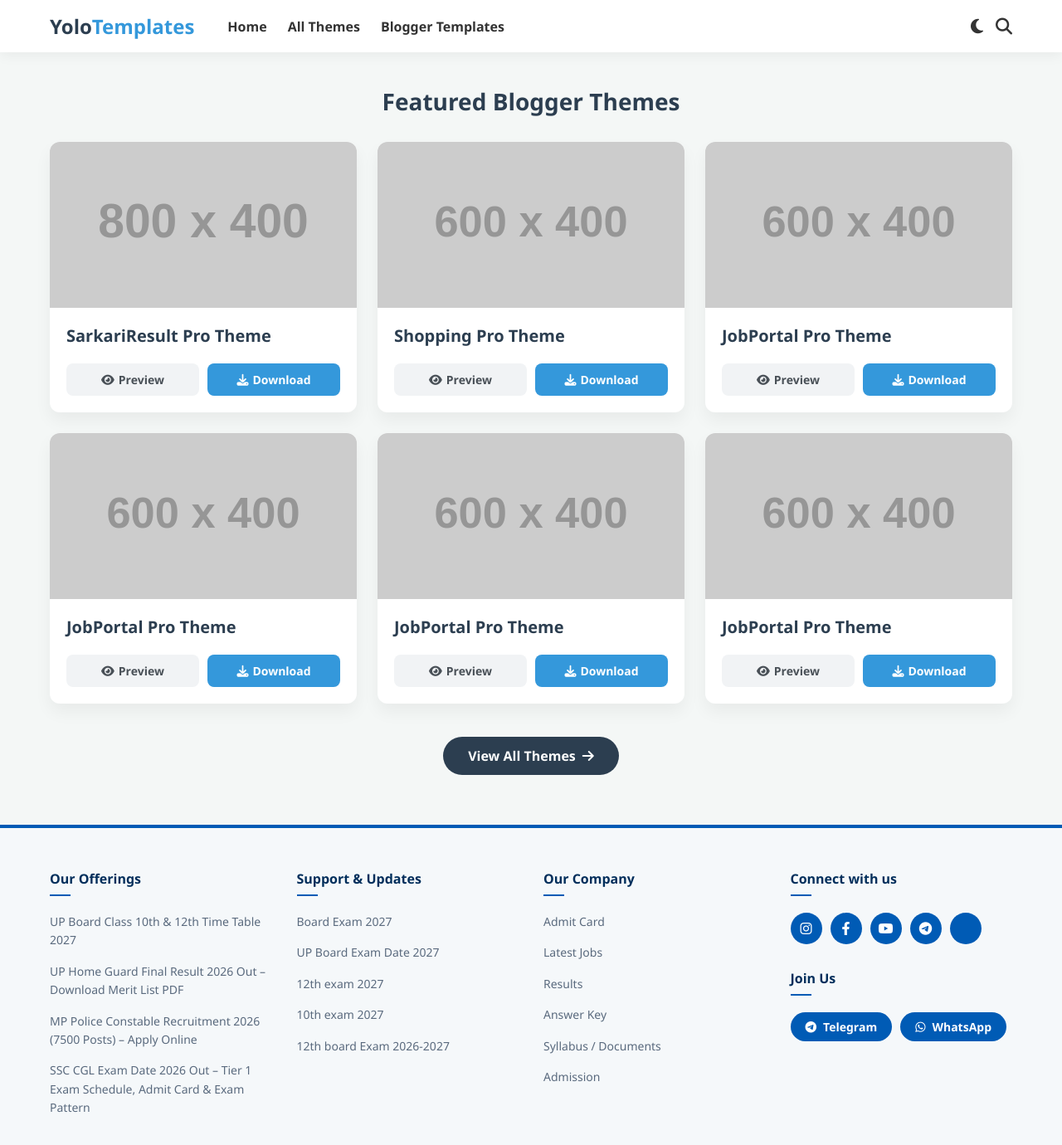
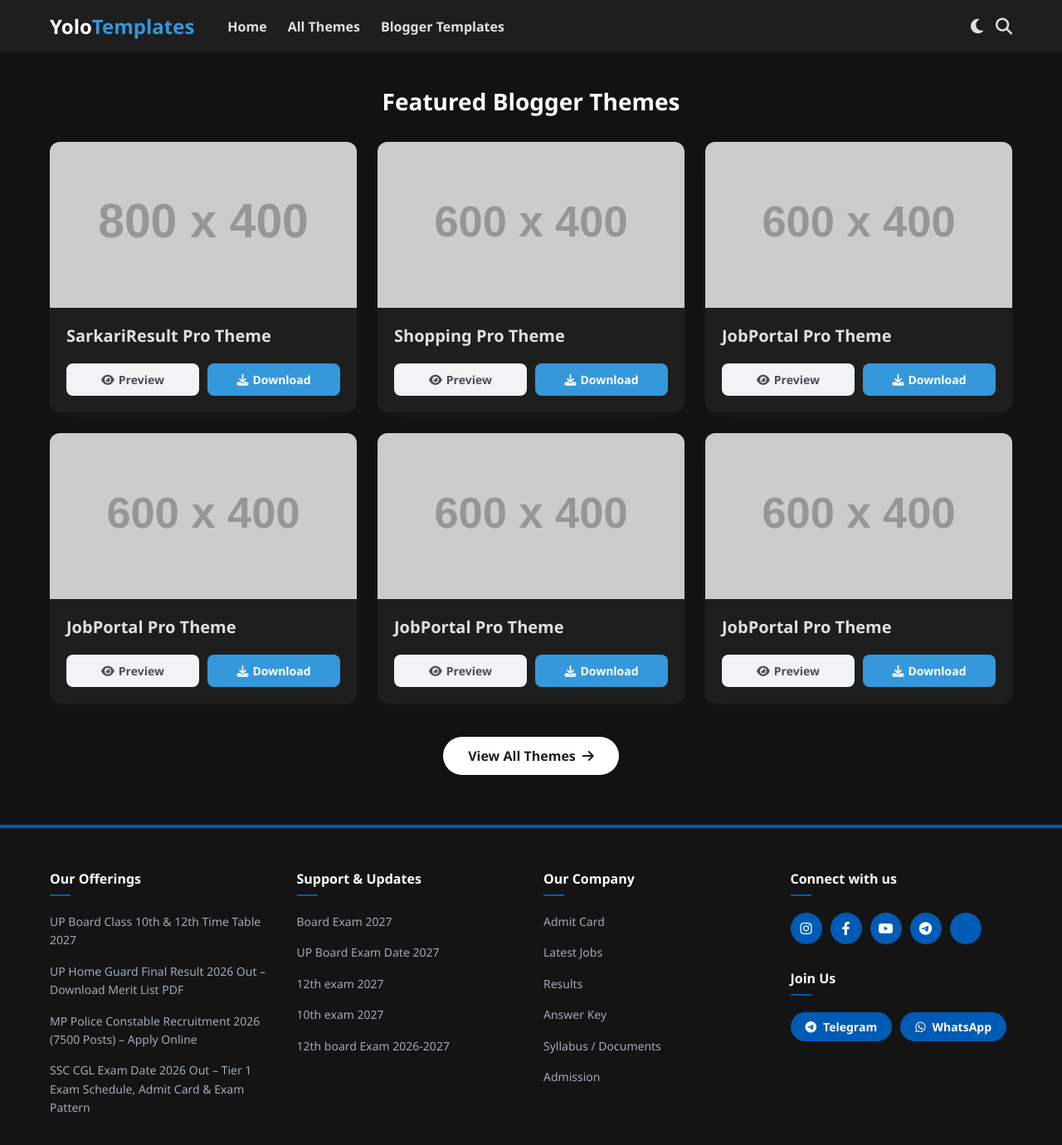
Before and after one commit to yolotemplates/yolotemplates.github.io, a Jekyll site: the page built from index.html, in a window 1280 px wide and 1400 px high. Shown: the top 1380 px of the window at 83% size. Built offline with Jekyll 4.4.1, drawn with Linux system fonts in a browser that asks for light colours.

Commit message:
Update default.html

```diff
--- a/_layouts/default.html
+++ b/_layouts/default.html
@@ -6,39 +6,13 @@
     <title>{{ site.name }} - {{ page.title }}</title>
     <link rel="stylesheet" href="https://cdnjs.cloudflare.com/ajax/libs/font-awesome/6.4.0/css/all.min.css">
     <style>
-        /* --- CSS Variables --- */
-        :root {
-            --bg-color: #f4f7f6;
-            --text-color: #333333;
-            --nav-bg: #ffffff;
-            --nav-shadow: rgba(0,0,0,0.05);
-            --logo-color: #2c3e50;
-            --primary-color: #3498db;
-            --card-bg: #ffffff;
-            --border-color: #eeeeee;
-            --card-text: #2c3e50;
-            --post-bg: #ffffff;
-        }
-
-        body.dark-mode {
-            --bg-color: #121212;
-            --text-color: #e0e0e0;
-            --nav-bg: #1e1e1e;
-            --nav-shadow: rgba(255,255,255,0.02);
-            --logo-color: #ffffff;
-            --card-bg: #1e1e1e;
-            --border-color: #333333;
-            --card-text: #e0e0e0;
-            --post-bg: #1e1e1e;
-        }
-
     * { margin: 0; padding: 0; box-sizing: border-box; font-family: 'Segoe UI', Tahoma, Geneva, Verdana, sans-serif; }
-        body { background-color: var(--bg-color); color: var(--text-color); transition: background-color 0.3s, color 0.3s; }
+        body { background-color: #121212; color: #e0e0e0; transition: background-color 0.3s, color 0.3s; }
 
         /* --- Navbar --- */
         .navbar {
-            background: var(--nav-bg);
-            box-shadow: 0 4px 15px var(--nav-shadow);
+            background: #1e1e1e;
+            box-shadow: 0 4px 15px rgba(255,255,255,0.02);
             position: sticky;
             top: 0;
             z-index: 1000;
@@ -48,53 +22,53 @@
 
         .nav-left { display: flex; align-items: center; gap: 40px; }
         .logo-group { display: flex; align-items: center; gap: 15px; }
-        .hamburger { display: none; background: none; border: none; font-size: 24px; color: var(--text-color); cursor: pointer; }
-        .logo { font-size: 24px; font-weight: 700; color: var(--logo-color); text-decoration: none; }
-        .logo span { color: var(--primary-color); }
+        .hamburger { display: none; background: none; border: none; font-size: 24px; color: #e0e0e0; cursor: pointer; }
+        .logo { font-size: 24px; font-weight: 700; color: #ffffff; text-decoration: none; }
+        .logo span { color: #3498db; }
 
         .nav-center { display: flex; align-items: center; }
-        .nav-center a { text-decoration: none; color: var(--text-color); font-weight: 600; margin-right: 25px; transition: color 0.3s; }
-        .nav-center a:hover { color: var(--primary-color); }
+        .nav-center a { text-decoration: none; color: #e0e0e0; font-weight: 600; margin-right: 25px; transition: color 0.3s; }
+        .nav-center a:hover { color: #3498db; }
         .close-menu { display: none; }
 
         .nav-right { display: flex; align-items: center; gap: 15px; }
-        .icon-btn { background: none; border: none; font-size: 20px; color: var(--text-color); cursor: pointer; transition: color 0.3s; }
-        .icon-btn:hover { color: var(--primary-color); }
+        .icon-btn { background: none; border: none; font-size: 20px; color: #e0e0e0; cursor: pointer; transition: color 0.3s; }
+        .icon-btn:hover { color: #3498db; }
 
         /* --- Search Dropdown UI --- */
         .search-overlay {
             position: absolute;
             top: 100%; left: 0; width: 100%;
-            background: var(--nav-bg);
-            box-shadow: 0 10px 15px var(--nav-shadow);
+            background: #1e1e1e;
+            box-shadow: 0 10px 15px rgba(255,255,255,0.02);
             padding: 20px 5%;
             z-index: 997;
-            display: none; /* Hidden Default */
+            display: none;
             flex-direction: column;
             align-items: center;
-            border-top: 1px solid var(--border-color);
+            border-top: 1px solid #333333;
         }
         .search-overlay.active { display: flex; }
         .search-container { width: 100%; max-width: 800px; display: flex; align-items: center; gap: 10px; }
         #search-input {
             flex: 1; padding: 12px 20px; font-size: 16px;
-            border: 2px solid var(--border-color); border-radius: 8px;
-            background: var(--bg-color); color: var(--text-color); outline: none;
+            border: 2px solid #333333; border-radius: 8px;
+            background: #121212; color: #e0e0e0; outline: none;
         }
-        #search-input:focus { border-color: var(--primary-color); }
-        #close-search-btn { background: none; border: none; font-size: 24px; color: var(--text-color); cursor: pointer; }
+        #search-input:focus { border-color: #3498db; }
+        #close-search-btn { background: none; border: none; font-size: 24px; color: #e0e0e0; cursor: pointer; }
 
         .search-results { width: 100%; max-width: 800px; margin-top: 15px; max-height: 300px; overflow-y: auto; display: flex; flex-direction: column; gap: 10px; }
         .search-item {
             display: flex; align-items: center; gap: 15px; padding: 10px;
-            background: var(--card-bg); border-radius: 8px; text-decoration: none; color: var(--text-color);
-            transition: background 0.2s; border: 1px solid var(--border-color);
+            background: #1e1e1e; border-radius: 8px; text-decoration: none; color: #e0e0e0;
+            transition: background 0.2s; border: 1px solid #333333;
         }
-        .search-item:hover { background: var(--bg-color); }
+        .search-item:hover { background: #121212; }
         .search-item img { width: 50px; height: 50px; border-radius: 5px; object-fit: cover; }
         .search-item-info { display: flex; flex-direction: column; }
-        .search-item-title { font-weight: bold; font-size: 16px; color: var(--text-color); }
-        .search-item-category { font-size: 12px; color: var(--primary-color); }
+        .search-item-title { font-weight: bold; font-size: 16px; color: #e0e0e0; }
+        .search-item-category { font-size: 12px; color: #3498db; }
 
         /* --- Mobile Slide Menu --- */
         .overlay { position: fixed; top: 0; left: 0; width: 100%; height: 100%; background: rgba(0,0,0,0.5); z-index: 998; display: none; opacity: 0; transition: opacity 0.3s ease; }
@@ -105,63 +79,44 @@
             .nav-left { gap: 0; }
             .nav-center {
                 position: fixed; top: 0; left: -250px; width: 250px; height: 100vh;
-                background: var(--nav-bg); flex-direction: column; align-items: flex-start;
+                background: #1e1e1e; flex-direction: column; align-items: flex-start;
                 padding: 60px 20px 20px; box-shadow: 5px 0 15px rgba(0,0,0,0.1); transition: left 0.3s ease; z-index: 999;
             }
             .nav-center.active { left: 0; }
             .nav-center a { margin: 15px 0; font-size: 18px; width: 100%; }
-            .close-menu { display: block; position: absolute; top: 20px; right: 20px; background: none; border: none; font-size: 24px; color: var(--text-color); cursor: pointer; }
+            .close-menu { display: block; position: absolute; top: 20px; right: 20px; background: none; border: none; font-size: 24px; color: #e0e0e0; cursor: pointer; }
         }
 
         /* --- Body Components --- */
         .container { max-width: 1200px; margin: 40px auto; padding: 0 20px; }
-        .section-title { text-align: center; margin-bottom: 30px; font-size: 28px; color: var(--logo-color); }
+        .section-title { text-align: center; margin-bottom: 30px; font-size: 28px; color: #ffffff; }
 
         .theme-grid { display: grid; grid-template-columns: repeat(auto-fill, minmax(300px, 1fr)); gap: 25px; }
-        .card { background: var(--card-bg); border-radius: 12px; overflow: hidden; box-shadow: 0 10px 20px var(--nav-shadow); transition: transform 0.3s ease; display: flex; flex-direction: column; }
+        .card { background: #1e1e1e; border-radius: 12px; overflow: hidden; box-shadow: 0 10px 20px rgba(255,255,255,0.02); transition: transform 0.3s ease; display: flex; flex-direction: column; }
         .card:hover { transform: translateY(-5px); }
         .card-img { width: 100%; height: 200px; object-fit: cover; }
         .card-body { padding: 20px; display: flex; flex-direction: column; justify-content: space-between; flex-grow: 1; }
         .card-body a { text-decoration: none; }
-        .theme-title { font-size: 20px; font-weight: 600; margin-bottom: 20px; color: var(--card-text); transition: color 0.3s; }
-        .theme-title:hover { color: var(--primary-color); }
+        .theme-title { font-size: 20px; font-weight: 600; margin-bottom: 20px; color: #e0e0e0; transition: color 0.3s; }
+        .theme-title:hover { color: #3498db; }
 
         .btn-group { display: flex; gap: 10px; }
         .btn { text-decoration: none; padding: 10px 15px; border-radius: 8px; font-weight: 600; font-size: 14px; display: inline-flex; align-items: center; justify-content: center; gap: 5px; flex: 1; }
         .btn-preview { background: #f1f3f5; color: #495057; }
         .btn-preview:hover { background: #e2e6ea; color: #212529; }
-        .btn-download { background: var(--primary-color); color: #ffffff; }
+        .btn-download { background: #3498db; color: #ffffff; }
         .btn-download:hover { background: #2980b9; }
 
         .view-more-container { text-align: center; margin-top: 40px; }
-        .btn-view-more { display: inline-flex; align-items: center; gap: 8px; background: var(--logo-color); color: var(--nav-bg); padding: 12px 30px; border-radius: 25px; text-decoration: none; font-weight: 600; }
+        .btn-view-more { display: inline-flex; align-items: center; gap: 8px; background: #ffffff; color: #1e1e1e; padding: 12px 30px; border-radius: 25px; text-decoration: none; font-weight: 600; }
 
-        .post-content { background: var(--post-bg); padding: 30px; border-radius: 12px; margin-top: 20px; line-height: 1.6; color: var(--text-color); }
+        .post-content { background: #1e1e1e; padding: 30px; border-radius: 12px; margin-top: 20px; line-height: 1.6; color: #e0e0e0; }
         .post-content img { max-width: 100%; border-radius: 8px; margin: 15px 0; }
 
-
-        /* --- Footer Variables --- */
-:root {
-    --footer-bg: #f5f8fa;
-    --footer-text: #5a6a7e;
-    --footer-heading: #002e5b;
-    --footer-brand-blue: #005bb5;
-    --footer-line: #dce4ec;
-    --footer-bottom-text: #000000;
-}
-
-body.dark-mode {
-    --footer-bg: #141414;
-    --footer-text: #a0aab5;
-    --footer-heading: #ffffff;
-    --footer-line: #333333;
-    --footer-bottom-text: #e0e0e0;
-}
-
-/* --- Footer Styles --- */
+        /* --- Footer Styles (Dark Mode Hardcoded) --- */
         .site-footer {
-    background-color: var(--footer-bg);
-    border-top: 4px solid var(--footer-brand-blue);
+            background-color: #141414;
+            border-top: 4px solid #005bb5;
             margin-top: 60px;
             font-family: 'Segoe UI', Tahoma, Geneva, Verdana, sans-serif;
         }
@@ -181,20 +136,19 @@ body.dark-mode {
         }
 
         .footer-col h4 {
-    color: var(--footer-heading);
+            color: #ffffff;
             font-size: 16px;
             font-weight: 700;
             margin-bottom: 20px;
             position: relative;
         }
 
-/* Heading ke niche ki choti neeli line */
         .footer-col h4::after {
             content: '';
             display: block;
             width: 25px;
             height: 2px;
-    background-color: var(--footer-brand-blue);
+            background-color: #005bb5;
             margin-top: 8px;
         }
 
@@ -209,7 +163,7 @@ body.dark-mode {
         }
 
         .footer-col ul li a {
-    color: var(--footer-text);
+            color: #a0aab5;
             text-decoration: none;
             font-size: 14px;
             line-height: 1.6;
@@ -218,7 +172,7 @@ body.dark-mode {
         }
 
         .footer-col ul li a:hover {
-    color: var(--footer-brand-blue);
+            color: #005bb5;
         }
 
         /* Connect With Us - Social Icons */
@@ -234,7 +188,7 @@ body.dark-mode {
             align-items: center;
             width: 38px;
             height: 38px;
-    background-color: var(--footer-brand-blue);
+            background-color: #005bb5;
             color: #ffffff;
             border-radius: 50%;
             text-decoration: none;
@@ -258,7 +212,7 @@ body.dark-mode {
             display: inline-flex;
             align-items: center;
             gap: 8px;
-    background-color: var(--footer-brand-blue);
+            background-color: #005bb5;
             color: #ffffff;
             padding: 8px 18px;
             border-radius: 25px;
@@ -274,7 +228,7 @@ body.dark-mode {
 
         /* Footer Bottom */
         .footer-bottom-wrapper {
-    border-top: 1px solid var(--footer-line);
+            border-top: 1px solid #333333;
         }
 
         .footer-bottom {
@@ -289,12 +243,12 @@ body.dark-mode {
         }
 
         .copyright {
-    color: var(--footer-text);
+            color: #a0aab5;
             font-size: 13px;
         }
 
         .footer-links a {
-    color: var(--footer-bottom-text);
+            color: #e0e0e0;
             text-decoration: none;
             font-size: 13px;
             font-weight: 700;
@@ -302,7 +256,7 @@ body.dark-mode {
         }
 
         .footer-links a:hover {
-    color: var(--footer-brand-blue);
+            color: #005bb5;
         }
 
         /* Scroll To Top Button */
@@ -312,7 +266,7 @@ body.dark-mode {
             right: 25px;
             width: 45px;
             height: 45px;
-    background-color: var(--footer-brand-blue);
+            background-color: #005bb5;
             color: white;
             border: none;
             border-radius: 50%;
@@ -335,9 +289,6 @@ body.dark-mode {
             .footer-bottom { flex-direction: column; text-align: center; }
             .footer-links a { margin: 0 10px; }
         }
-
-
-
 
 
     </style>
```
Lines whose indentation alone changed are shown as unchanged.
